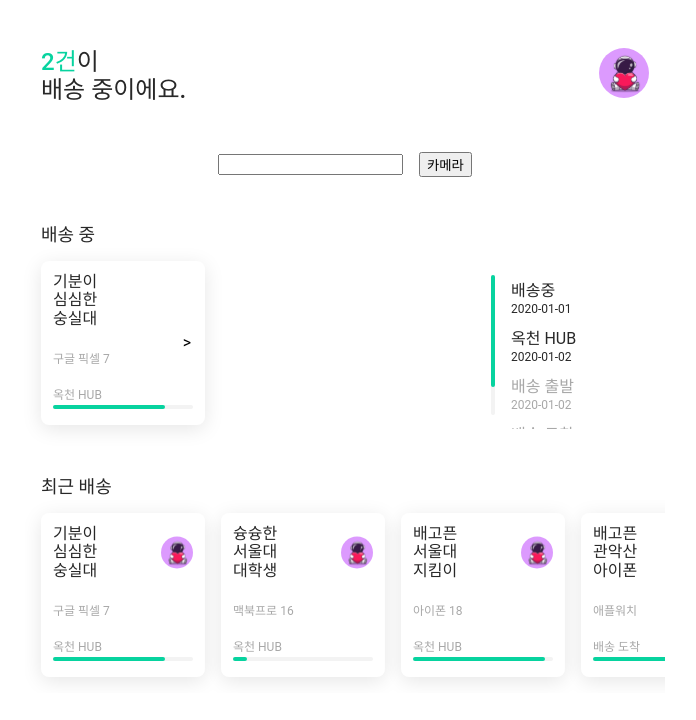
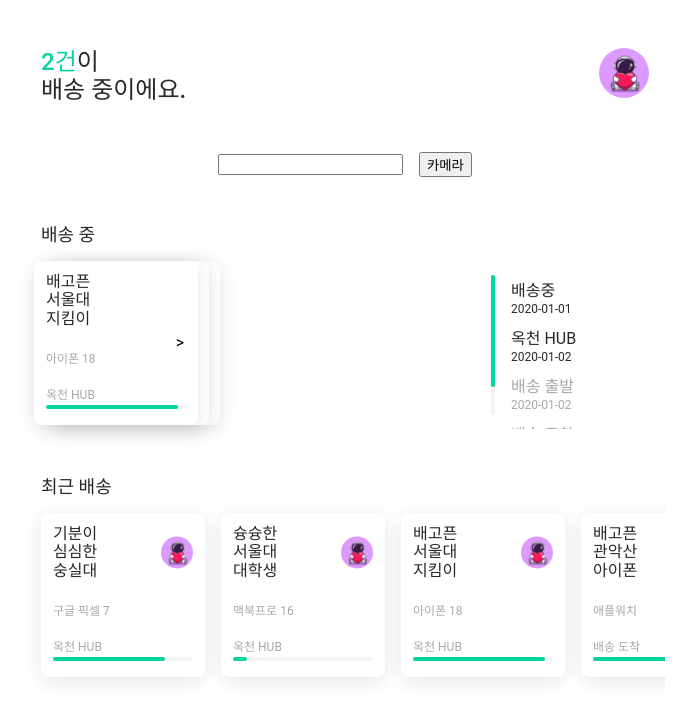
Before and after one commit to gdsc-ssu/ssung-delivery-frontend, a React (Vite) app in the folder packages/app/user-client/: page / in a window 1280 px wide. Shown: the top 720 px of the page, without its empty margins (295-991 px from the left). Built offline with nearby package versions, Linux system fonts and the light colour scheme.

Commit message:
feat: 카드 스택 컴포넌트 제작

```diff
--- a/packages/app/user-client/src/App/App.recent.tsx
+++ b/packages/app/user-client/src/App/App.recent.tsx
@@ -19,7 +19,7 @@ const Recent = () => {
         }}
       >
         {SHIP_MOCK_DATA.map((info) => (
-          <Card icon="/profile.svg" shipInfo={info} />
+          <Card icon="/profile.svg" shipInfo={info} key={info.id} />
         ))}
       </Flex>
     </div>
--- a/packages/app/user-client/src/App/App.shipping.tsx
+++ b/packages/app/user-client/src/App/App.shipping.tsx
@@ -1,5 +1,6 @@
 import { memo } from 'react'
 import Card from '../component/Card'
+import CardStack from '../component/CardStack'
 import { ComponentContainer, Flex, Spacer } from '../component/Layout'
 import ShipHistory from '../component/ShipHistory'
 import { SubTitle } from '../component/Text'
@@ -11,10 +12,13 @@ const Shipping = () => {
       <SubTitle>배송 중</SubTitle>
       <Spacer height="1rem" />
       <Flex justifyContent={'space-between'}>
-        <div>
-          <Card shipInfo={SHIP_MOCK_DATA[0]} expandalble />
-        </div>
-
+        <CardStack
+          elements={[
+            <Card shipInfo={SHIP_MOCK_DATA[0]} expandalble />,
+            <Card shipInfo={SHIP_MOCK_DATA[1]} expandalble />,
+            <Card shipInfo={SHIP_MOCK_DATA[2]} expandalble />,
+          ]}
+        />
         <ShipHistory
           progress={SHIP_MOCK_DATA[0].progress}
           history={SHIP_MOCK_DATA[0].history}
--- /dev/null
+++ b/packages/app/user-client/src/component/CardStack.tsx
@@ -0,0 +1,103 @@
+import styled from '@emotion/styled'
+import {
+  Dispatch,
+  ReactNode,
+  SetStateAction,
+  useEffect,
+  useRef,
+  useState,
+} from 'react'
+
+interface CardStackProps {
+  elements: ReactNode[]
+}
+
+const CardStack = (props: CardStackProps) => {
+  const cardStackRef = useRef<HTMLDivElement>(null)
+  const cardKey = useRef<number>(0)
+  const [cards, setCards] = useState<ReactNode[]>()
+
+  useEffect(() => {
+    setCards(props.elements)
+  }, [])
+
+  useEffect(() => {
+    const $ = cardStackRef.current
+    if (!$) return
+    // if ($.getAttribute('customevent')) return
+    // $.setAttribute('customevent', 'true')
+
+    let startPoint: number
+    let lastPoint: number
+    const onTouchStart = (e: TouchEvent) => {
+      startPoint = e.touches[0].screenX
+    }
+    const onTouchFinish = (
+      e: TouchEvent,
+      onSetCard: Dispatch<SetStateAction<ReactNode[] | undefined>>
+    ) => {
+      const $topCard =
+        cardStackRef.current?.children[
+          cardStackRef.current?.childElementCount - 1
+        ]
+      if (!$topCard) return
+      lastPoint = e.changedTouches[0].screenX
+      const deltaX = startPoint - lastPoint
+      if (deltaX > 50) {
+        $topCard.setAttribute('style', 'transform: translate3d(-200px, 0, 0)')
+        onSetCard((prev) => prev?.slice(0, -1))
+      } else {
+        $topCard.setAttribute('style', 'transform: ')
+      }
+    }
+    const onTouchMove = (e: TouchEvent) => {
+      const $topCard =
+        cardStackRef.current?.children[
+          cardStackRef.current?.childElementCount - 1
+        ]
+      if (!$topCard) return
+      const currentPoint = e.touches[0].screenX
+      const deltaX = startPoint - currentPoint
+      $topCard.setAttribute(
+        'style',
+        `transform: translate3d(-${deltaX}px, 0, 0)`
+      )
+    }
+    $.addEventListener('touchstart', onTouchStart)
+    $.addEventListener('touchend', (e) => onTouchFinish(e, setCards))
+    $.addEventListener('touchmove', onTouchMove)
+
+    return () => {
+      $.removeEventListener('touchstart', onTouchStart)
+      $.removeEventListener('touchend', (e) => onTouchFinish(e, setCards))
+      $.removeEventListener('touchmove', onTouchMove)
+    }
+  }, [])
+
+  return (
+    <Container ref={cardStackRef}>
+      {cards?.map((Card, idx) => (
+        <CardManager floor={idx} key={cardKey.current++}>
+          {Card}
+        </CardManager>
+      ))}
+    </Container>
+  )
+}
+
+export default CardStack
+
+interface CardManagerProps {
+  floor: number
+}
+const CardManager = styled.div((props: CardManagerProps) => ({
+  position: `relative`,
+  right: `${175 * props.floor}px`,
+}))
+
+const Container = styled.div`
+  position: relative;
+  right: -15px;
+  display: flex;
+  width: 140px;
+`
```
